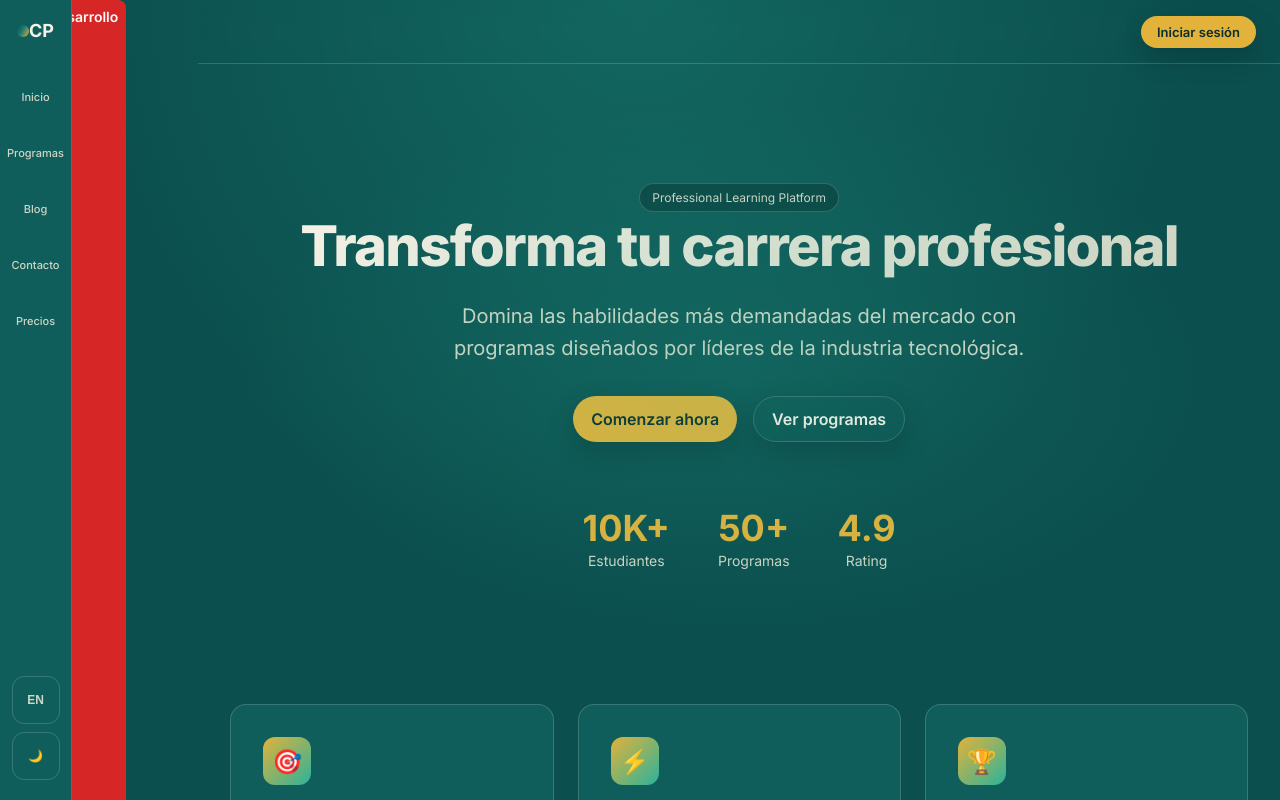
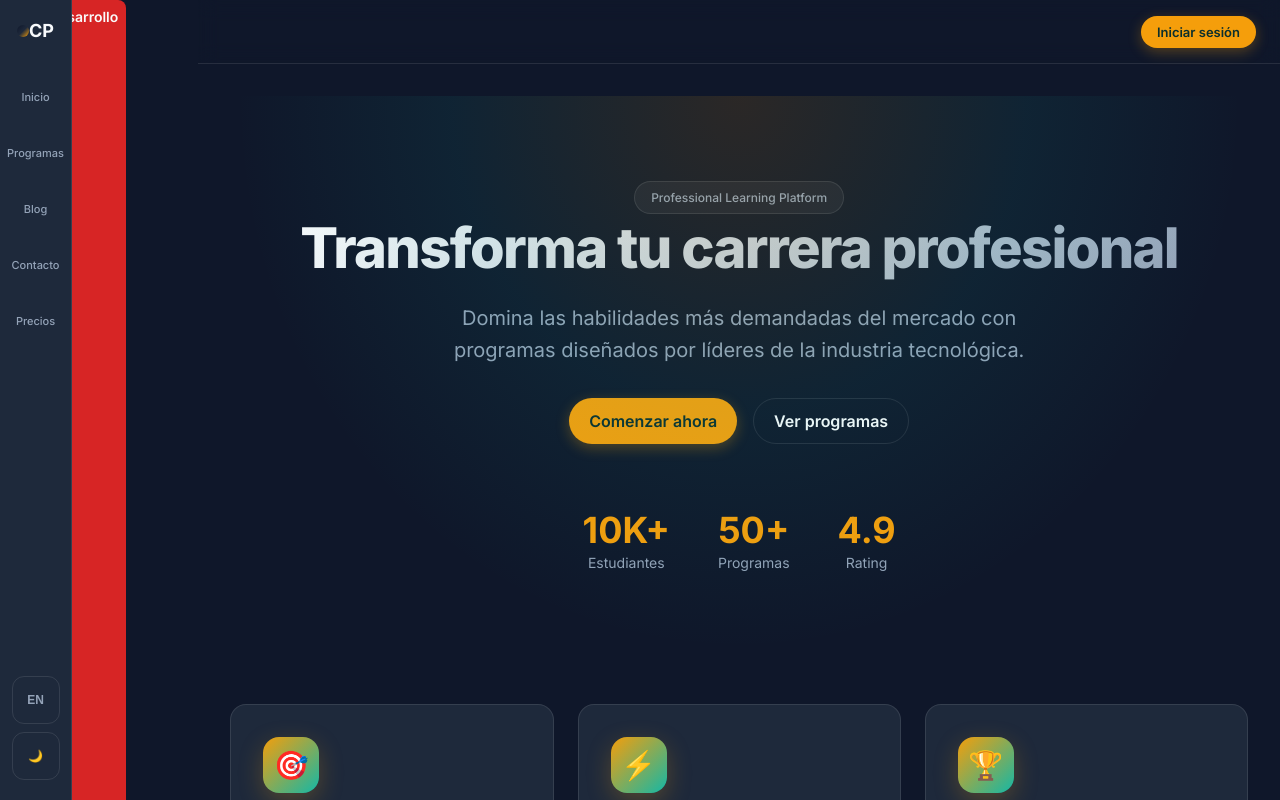
Before and after one commit to jashito/Courses_Platform, a Next.js app: page / in a window 1280 px wide. Shown: the top 800 px of the page. Built offline with nearby package versions, Linux system fonts and the light colour scheme.

Commit message:
Actualizar paleta de colores: Slate + Amber + Teal

```diff
--- a/src/styles/globals.css
+++ b/src/styles/globals.css
@@ -1,35 +1,35 @@
 :root {
   color-scheme: light;
-  --bg: #0b4f4e;
-  --surface: #0f5e5c;
-  --surface-2: #136c69;
-  --text: #f5f1e6;
-  --muted: #cfd6c4;
-  --primary: #e2b23b;
-  --primary-strong: #f0c24d;
-  --accent: #2bb39a;
-  --border: rgba(245, 241, 230, 0.18);
-  --shadow: 0 16px 40px rgba(7, 34, 35, 0.45);
-  --shadow-soft: 0 10px 26px rgba(7, 34, 35, 0.32);
-  --radius: 14px;
-  --radius-lg: 22px;
-  --gradient: linear-gradient(120deg, #0b4f4e 0%, #1c7a74 45%, #e2b23b 100%);
+  --bg: #0f172a;
+  --surface: #1e293b;
+  --surface-2: #334155;
+  --text: #f8fafc;
+  --muted: #94a3b8;
+  --primary: #f59e0b;
+  --primary-strong: #fbbf24;
+  --accent: #14b8a6;
+  --border: rgba(248, 250, 252, 0.1);
+  --shadow: 0 20px 50px rgba(0, 0, 0, 0.5);
+  --shadow-soft: 0 10px 30px rgba(0, 0, 0, 0.3);
+  --radius: 12px;
+  --radius-lg: 20px;
+  --gradient: linear-gradient(135deg, #0f172a 0%, #1e293b 50%, #f59e0b 100%);
 }
 
 [data-theme="dark"] {
   color-scheme: dark;
-  --bg: #072423;
-  --surface: #0b3736;
-  --surface-2: #0e4442;
-  --text: #f5f1e6;
-  --muted: #c6d1c0;
-  --primary: #e2b23b;
-  --primary-strong: #f0c24d;
-  --accent: #2bb39a;
-  --border: rgba(245, 241, 230, 0.18);
-  --shadow: 0 18px 44px rgba(0, 0, 0, 0.6);
-  --shadow-soft: 0 10px 24px rgba(0, 0, 0, 0.4);
-  --gradient: linear-gradient(120deg, #072423 0%, #0f5a55 45%, #e2b23b 100%);
+  --bg: #020617;
+  --surface: #0f172a;
+  --surface-2: #1e293b;
+  --text: #f8fafc;
+  --muted: #94a3b8;
+  --primary: #f59e0b;
+  --primary-strong: #fbbf24;
+  --accent: #14b8a6;
+  --border: rgba(248, 250, 252, 0.08);
+  --shadow: 0 24px 60px rgba(0, 0, 0, 0.7);
+  --shadow-soft: 0 12px 32px rgba(0, 0, 0, 0.5);
+  --gradient: linear-gradient(135deg, #020617 0%, #0f172a 50%, #f59e0b 100%);
 }
 
 * {
@@ -39,7 +39,7 @@
 body {
   margin: 0;
   font-family: "Inter", system-ui, -apple-system, Segoe UI, Roboto, sans-serif;
-  background: radial-gradient(circle at top, rgba(43, 179, 154, 0.24), transparent 48%), var(--bg);
+  background: var(--bg);
   color: var(--text);
 }
 
@@ -120,10 +120,11 @@ a {
   display: inline-flex;
   padding: 6px 12px;
   border-radius: 999px;
-  background: rgba(226, 178, 59, 0.18);
+  background: rgba(245, 158, 11, 0.15);
   color: var(--primary-strong);
   font-size: 12px;
   font-weight: 600;
+  letter-spacing: 0.02em;
 }
 
 .pill {
@@ -131,11 +132,12 @@ a {
   align-items: center;
   gap: 6px;
   border-radius: 999px;
-  padding: 6px 12px;
+  padding: 8px 16px;
   border: 1px solid var(--border);
-  background: rgba(7, 36, 35, 0.35);
+  background: rgba(255, 255, 255, 0.05);
   color: var(--muted);
   font-size: 12px;
+  font-weight: 500;
 }
 
 .button {
@@ -143,25 +145,30 @@ a {
   align-items: center;
   gap: 8px;
   background: var(--primary);
-  color: #0b2f2d;
+  color: #0f172a;
   border-radius: 999px;
-  padding: 12px 18px;
+  padding: 12px 20px;
   border: none;
   cursor: pointer;
   font-weight: 600;
-  box-shadow: var(--shadow-soft);
-  transition: transform 0.2s ease, box-shadow 0.2s ease;
+  box-shadow: 0 4px 14px rgba(245, 158, 11, 0.3);
+  transition: all 0.2s ease;
 }
 
 .button:hover {
-  transform: translateY(-1px);
-  box-shadow: var(--shadow);
+  transform: translateY(-2px);
+  box-shadow: 0 6px 20px rgba(245, 158, 11, 0.4);
 }
 
 .button.secondary {
-  background: rgba(7, 36, 35, 0.2);
+  background: rgba(255, 255, 255, 0.08);
   color: var(--text);
   border: 1px solid var(--border);
+  box-shadow: none;
+}
+
+.button.secondary:hover {
+  background: rgba(255, 255, 255, 0.12);
 }
 
 .button.ghost {
@@ -578,7 +585,7 @@ a {
   content: '';
   position: absolute;
   inset: 0;
-  background: radial-gradient(ellipse at center, rgba(43, 179, 154, 0.15) 0%, transparent 70%);
+  background: radial-gradient(ellipse at center top, rgba(245, 158, 11, 0.12) 0%, rgba(20, 184, 166, 0.08) 40%, transparent 70%);
   pointer-events: none;
 }
 
@@ -649,15 +656,16 @@ a {
 }
 
 .feature-icon {
-  width: 48px;
-  height: 48px;
+  width: 56px;
+  height: 56px;
   background: linear-gradient(135deg, var(--primary) 0%, var(--accent) 100%);
-  border-radius: 12px;
+  border-radius: 16px;
   display: flex;
   align-items: center;
   justify-content: center;
-  font-size: 24px;
-  margin-bottom: 16px;
+  font-size: 28px;
+  margin-bottom: 20px;
+  box-shadow: 0 8px 24px rgba(245, 158, 11, 0.25);
 }
 
 .feature-card h3 {
```
